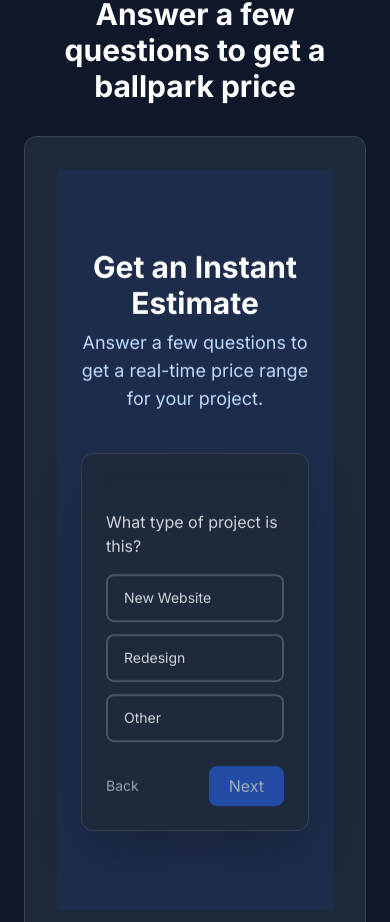
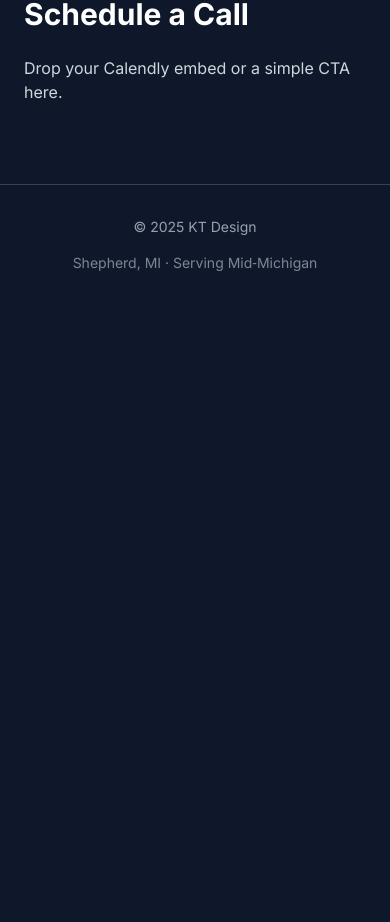
Before and after one commit to ktdpro/ktd, a Next.js app: page / in a window 390 px wide. Shown: the part 8671-9593 px from the top of the page. After the commit the page ends 8976 px from the top, so only its background shows below. Built offline with nearby package versions, Linux system fonts and the light colour scheme.

Commit message:
Polish quote form and streamline homepage

```diff
--- a/src/app/contact/page.tsx
+++ b/src/app/contact/page.tsx
@@ -17,9 +17,7 @@ export default function ContactPage() {
         <section className="pt-32 pb-20">
           <div className="mx-auto max-w-6xl px-6">
             <h1 className="text-4xl font-extrabold text-white mb-8">Contact</h1>
-            <div className="max-w-2xl mx-auto bg-light-bg border border-gray-700 p-8 rounded-xl">
-              <QuoteForm />
-            </div>
+            <QuoteForm />
           </div>
         </section>
       </main>
--- a/src/app/globals.css
+++ b/src/app/globals.css
@@ -43,11 +43,11 @@ body { background: var(--background); color: var(--foreground); }
 
 /* prototype helpers you had */
 .form-input {
-  @apply bg-[--color-card-bg] border border-gray-600 text-gray-200 focus:outline-none;
+  @apply bg-[--color-card-bg] border border-gray-500 text-gray-200 focus:outline-none;
   @apply focus:border-[--color-brand-blue-500] focus:ring-2;
   box-shadow: 0 0 0 0 rgba(0,0,0,0);
 }
-.option-card { @apply border-2 border-gray-600 transition-all; }
+.option-card { @apply border-2 border-gray-500 transition-all; }
 .option-card.selected { @apply border-[--color-brand-blue-500] bg-[--color-light-bg] -translate-y-0.5 shadow-lg; }
 .progress-bar-fill { transition: width .3s ease-in-out; }
 .fade-in-section { opacity: 0; transform: translateY(20px); transition: opacity .6s ease-out, transform .6s ease-out; }
--- a/src/app/page.tsx
+++ b/src/app/page.tsx
@@ -8,8 +8,6 @@ import Work from "@/components/Work";
 import Pricing from "@/components/Pricing";
 import Maintenance from "@/components/Maintenance";
 import About from "@/components/About";
-import Faq from "@/components/Faq";
-import Guarantee from "@/components/Guarantee";
 import Contact from "@/components/Contact";
 import Schedule from "@/components/Schedule";
 
@@ -25,8 +23,6 @@ export default function Page() {
         <Pricing />
         <Maintenance />
         <About />
-        <Faq />
-        <Guarantee />
         <Contact />
         <Schedule />
       </main>
--- a/src/app/website-quote/page.tsx
+++ b/src/app/website-quote/page.tsx
@@ -20,9 +20,7 @@ export default function WebsiteQuotePage() {
             <p className="text-gray-300 mb-8">
               I’ll follow up with options, timelines, and a clear price. No pressure.
             </p>
-            <div className="max-w-2xl mx-auto bg-light-bg border border-gray-700 p-8 rounded-xl">
-              <QuoteForm />
-            </div>
+            <QuoteForm />
           </div>
         </section>
       </main>
--- a/src/components/Contact.tsx
+++ b/src/components/Contact.tsx
@@ -12,10 +12,8 @@ export default function Contact() {
           Answer a few questions to get a ballpark price
         </h2>
 
-        {/* centered calculator card */}
-        <div className="max-w-2xl mx-auto bg-light-bg border border-gray-700 p-8 rounded-xl">
-          <QuoteForm />
-        </div>
+        {/* quote form */}
+        <QuoteForm />
       </div>
     </section>
   );
--- a/src/components/QuoteForm.tsx
+++ b/src/components/QuoteForm.tsx
@@ -1,5 +1,5 @@
 'use client';
-import React, { useState, useEffect, useRef } from 'react';
+import React, { useState } from 'react';
 
 type StepId =
   | 'step-1'
@@ -37,44 +37,6 @@ type Selections = {
   'step-final': null;
 };
 
-const Section: React.FC<{ id?: string; className?: string; children: React.ReactNode }> = ({
-  id,
-  className = '',
-  children,
-}) => {
-  const ref = useRef<HTMLElement | null>(null);
-  const [isVisible, setIsVisible] = useState(false);
-
-  useEffect(() => {
-    const el = ref.current;
-    if (!el) return;
-    const obs = new IntersectionObserver(
-      ([entry]) => {
-        if (entry.isIntersecting) {
-          setIsVisible(true);
-          obs.unobserve(entry.target);
-        }
-      },
-      { threshold: 0.12 },
-    );
-    obs.observe(el);
-    return () => obs.disconnect();
-  }, []);
-
-  return (
-    <section
-      id={id}
-      ref={ref}
-      className={[
-        'py-20 lg:py-28 transition-opacity transition-transform duration-700 ease-out will-change-transform',
-        isVisible ? 'opacity-100 translate-y-0' : 'opacity-0 translate-y-5',
-        className,
-      ].join(' ')}
-    >
-      {children}
-    </section>
-  );
-};
 
 export default function QuoteForm() {
   const [currentStep, setCurrentStep] = useState<StepId>('step-1');
@@ -141,7 +103,11 @@ export default function QuoteForm() {
     const seq = stepSequence();
     const idx = seq.indexOf(currentStep);
     const nextIdx = idx + direction;
-    if (nextIdx >= 0 && nextIdx < seq.length && isStepComplete(currentStep)) {
+    if (
+      nextIdx >= 0 &&
+      nextIdx < seq.length &&
+      (direction === -1 || isStepComplete(currentStep))
+    ) {
       setCurrentStep(seq[nextIdx]);
     }
   };
@@ -275,7 +241,7 @@ export default function QuoteForm() {
       type="button"
       onClick={() => pick(step, option, { checkbox })}
       className={[
-        'option-card rounded-lg px-4 py-3 text-sm flex items-center',
+        'option-card rounded-lg px-4 py-3 text-sm flex items-center text-gray-200',
         selected ? 'selected' : '',
       ].join(' ')}
     >
@@ -291,7 +257,7 @@ export default function QuoteForm() {
       case 'step-1':
         return (
           <div className="space-y-4">
-            <p className="text-gray-300">What type of project is this?</p>
+            <p className="text-gray-100">What type of project is this?</p>
             <div className="grid grid-cols-1 md:grid-cols-3 gap-3">
               {[
                 { value: 'new', text: 'New Website', cost: 0 },
@@ -311,7 +277,7 @@ export default function QuoteForm() {
       case 'step-new-2':
         return (
           <div className="space-y-4">
-            <p className="text-gray-300">Roughly how many pages will you need?</p>
+            <p className="text-gray-100">Roughly how many pages will you need?</p>
             <div className="grid grid-cols-1 gap-3">
               {[
                 { value: '1-3', text: 'Starter (1-3 pages)', cost: 1500 },
@@ -331,7 +297,7 @@ export default function QuoteForm() {
       case 'step-redesign-2':
         return (
           <div className="space-y-4">
-            <p className="text-gray-300">What is your current website URL?</p>
+            <p className="text-gray-100">What is your current website URL?</p>
             <input
               type="url"
               value={selections['step-redesign-2'].url}
@@ -346,7 +312,7 @@ export default function QuoteForm() {
       case 'step-redesign-3':
         return (
           <div className="space-y-4">
-            <p className="text-gray-300">What are your main goals for the redesign?</p>
+            <p className="text-gray-100">What are your main goals for the redesign?</p>
             <div className="grid grid-cols-1 gap-3">
               {[
                 { value: 'modern', text: 'Modernize the Design', cost: 1000 },
@@ -367,7 +333,7 @@ export default function QuoteForm() {
       case 'step-other-2':
         return (
           <div className="space-y-4">
-            <p className="text-gray-300">How can I help you?</p>
+            <p className="text-gray-100">How can I help you?</p>
             <div className="grid grid-cols-1 md:grid-cols-3 gap-3">
               {[
                 { value: 'seo', text: 'SEO Services' },
@@ -387,7 +353,7 @@ export default function QuoteForm() {
       case 'step-other-seo':
         return (
           <div className="space-y-4">
-            <p className="text-gray-300">What is your main SEO goal?</p>
+            <p className="text-gray-100">What is your main SEO goal?</p>
             <OptionCard
               step="step-other-seo"
               option={{ value: 'local-traffic', text: 'Increase local traffic' }}
@@ -398,7 +364,7 @@ export default function QuoteForm() {
       case 'step-other-ads':
         return (
           <div className="space-y-4">
-            <p className="text-gray-300">What is your estimated monthly budget?</p>
+            <p className="text-gray-100">What is your estimated monthly budget?</p>
             <OptionCard
               step="step-other-ads"
               option={{ value: 'under-1k', text: 'Under $1,000/mo' }}
@@ -409,7 +375,7 @@ export default function QuoteForm() {
       case 'step-other-ai':
         return (
           <div className="space-y-4">
-            <p className="text-gray-300">What would you like to automate?</p>
+            <p className="text-gray-100">What would you like to automate?</p>
             <OptionCard
               step="step-other-ai"
               option={{ value: 'support', text: 'Customer Support' }}
@@ -420,7 +386,7 @@ export default function QuoteForm() {
       case 'step-features':
         return (
           <div className="space-y-4">
-            <p className="text-gray-300">Any additional features? (Optional)</p>
+            <p className="text-gray-100">Any additional features? (Optional)</p>
             <div className="grid grid-cols-1 gap-3">
               {[
                 { value: 'ecommerce', text: 'eCommerce / Online Store', cost: 2000 },
@@ -441,7 +407,7 @@ export default function QuoteForm() {
       case 'step-ecomm':
         return (
           <div className="space-y-4">
-            <p className="text-gray-300">How many products will you sell?</p>
+            <p className="text-gray-100">How many products will you sell?</p>
             <div className="grid grid-cols-1 gap-3">
               {[
                 { value: '1-10', text: 'Starter Store (1-10 Products)', cost: 500 },
@@ -464,7 +430,7 @@ export default function QuoteForm() {
           <form onSubmit={submitLead} className="space-y-4">
             {isOther && (
               <div>
-                <label className="block text-sm text-gray-300 mb-1">Message</label>
+                <label className="block text-sm text-gray-100 mb-1">Message</label>
                 <textarea
                   name="message"
                   rows={3}
@@ -475,11 +441,11 @@ export default function QuoteForm() {
             )}
             <div className="grid md:grid-cols-2 gap-4">
               <div>
-                <label className="block text-sm text-gray-300 mb-1">Name *</label>
+                <label className="block text-sm text-gray-100 mb-1">Name *</label>
                 <input name="name" className="form-input w-full rounded-md px-3 py-2" required />
               </div>
               <div>
-                <label className="block text-sm text-gray-300 mb-1">Email *</label>
+                <label className="block text-sm text-gray-100 mb-1">Email *</label>
                 <input
                   name="email"
                   type="email"
@@ -500,7 +466,7 @@ export default function QuoteForm() {
           <div className="space-y-4 text-center">
             <div className="p-4 border border-gray-600 rounded-lg text-left">
               <h4 className="text-white font-semibold mb-2">Your Project Outline:</h4>
-              <ul className="list-disc list-inside text-gray-300 space-y-1">
+              <ul className="list-disc list-inside text-gray-100 space-y-1">
                 {buildSummary().map((item) => (
                   <li key={item}>{item}</li>
                 ))}
@@ -516,7 +482,7 @@ export default function QuoteForm() {
             >
               {explaining ? 'Explaining…' : 'Why this price?'}
             </button>
-            {explanation && <p className="text-gray-300 text-sm">{explanation}</p>}
+            {explanation && <p className="text-gray-100 text-sm">{explanation}</p>}
             <div className="flex flex-col md:flex-row gap-4 pt-4">
               <button
                 type="button"
@@ -539,7 +505,7 @@ export default function QuoteForm() {
       case 'step-timeline':
         return (
           <div className="space-y-4">
-            <p className="text-gray-300">Great! How soon would you like to start?</p>
+            <p className="text-gray-100">Great! How soon would you like to start?</p>
             <div className="grid grid-cols-1 md:grid-cols-2 gap-3">
               {[
                 { value: 'now', text: 'Immediately' },
@@ -577,15 +543,7 @@ export default function QuoteForm() {
   };
 
   return (
-    <Section id="quote" className="bg-brand-blue-600/10">
-      <div className="mx-auto max-w-6xl px-6">
-        <div className="text-center mb-10">
-          <h2 className="text-3xl md:text-4xl font-bold text-white">Get an Instant Estimate</h2>
-          <p className="text-lg text-blue-200 mt-2 max-w-2xl mx-auto">
-            Answer a few questions to get a real-time price range for your project.
-          </p>
-        </div>
-        <div className="max-w-2xl mx-auto bg-light-bg border border-gray-700 p-6 md:p-8 rounded-xl shadow-2xl">
+    <div className="max-w-3xl mx-auto bg-light-bg border border-gray-700 p-6 md:p-8 rounded-xl shadow-2xl">
       <div className="w-full h-2 bg-gray-800 rounded-full overflow-hidden mb-6">
         <div className="h-full bg-brand-blue-500" style={{ width: `${progressPct}%` }} />
       </div>
@@ -597,7 +555,7 @@ export default function QuoteForm() {
           <button
             type="button"
             onClick={() => go(-1)}
-                className="text-sm text-gray-400 hover:text-white"
+            className="text-sm text-gray-400 hover:text-white disabled:opacity-40"
             disabled={seq.indexOf(currentStep) <= 0}
           >
             Back
@@ -613,7 +571,5 @@ export default function QuoteForm() {
         </div>
       )}
     </div>
-      </div>
-    </Section>
   );
 }
```
Lines whose indentation alone changed are shown as unchanged.
